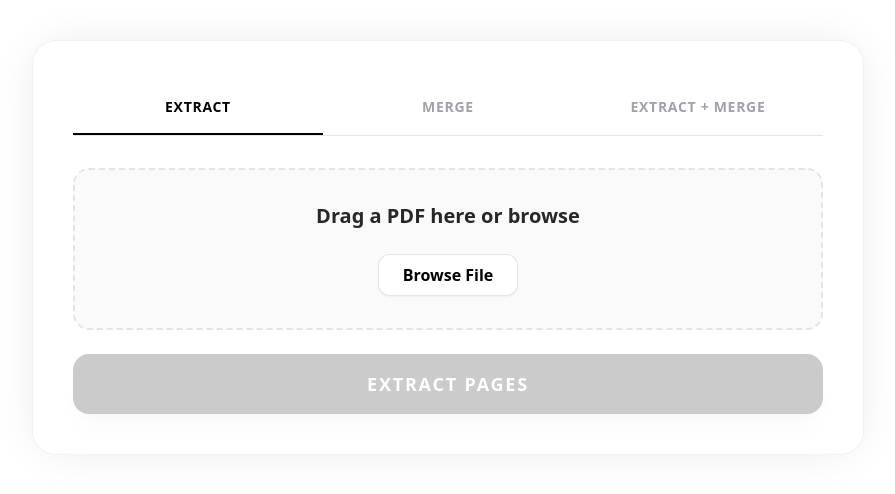
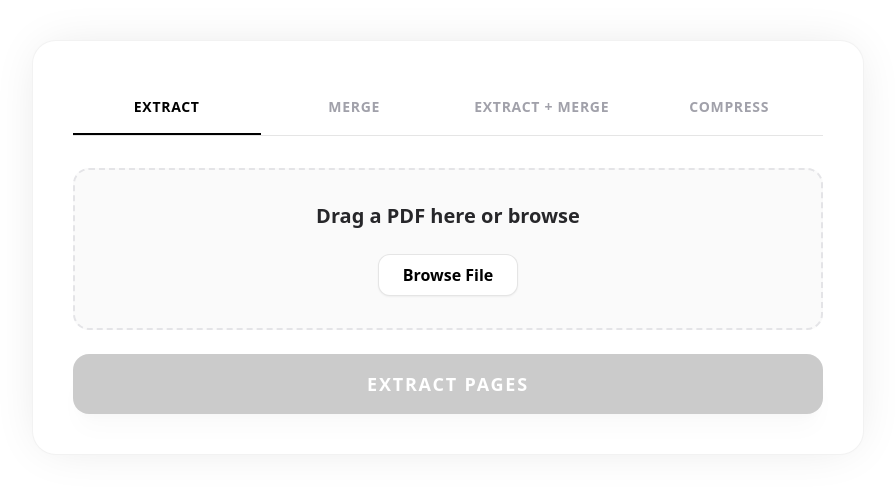
Before and after one commit to debayan91/Books, a Flask app: page / in a window 1280 px wide. Shown: the part 136-630 px from the top of the page, without its empty margins (192-1087 px from the left). Run offline with Flask 3, Linux system fonts and the light colour scheme; parts of the project's set-up code (start-up, migrations or seed data) failed here and were passed over; some libraries are stand-ins or nearby versions.

Commit message:
add feature -> compression

```diff
--- a/pdf_extractor/server.py
+++ b/pdf_extractor/server.py
@@ -3,7 +3,7 @@ import uuid
 import tempfile
 from flask import Flask, render_template, request, send_file, jsonify
 from werkzeug.utils import secure_filename
-from pdf_utils import merge_pdfs, extract_pages, extract_and_merge
+from pdf_utils import merge_pdfs, extract_pages, extract_and_merge, split_pages, compress_pdf
 from pypdf import PdfReader
 
 app = Flask(__name__)
@@ -107,6 +107,7 @@ def extract():
 
     file_id = data['file']
     ranges_str = data.get('ranges', '')
+    mode = data.get('mode', 'extract')
 
     clean_fid = secure_filename(file_id)
     path = os.path.join(app.config['UPLOAD_FOLDER'], clean_fid)
@@ -114,17 +115,60 @@ def extract():
     if not os.path.exists(path):
         return jsonify({'error': f'File {clean_fid} not found on server'}), 404
 
-    extracted_path = os.path.join(tempfile.gettempdir(), f'extracted_{uuid.uuid4().hex}.pdf')
+    if mode == 'split':
+        output_path = os.path.join(tempfile.gettempdir(), f'split_{uuid.uuid4().hex}.zip')
+        try:
+            split_pages(path, ranges_str, output_path)
+        except Exception as e:
+            return jsonify({'error': str(e)}), 500
+
+        return send_file(
+            output_path,
+            as_attachment=True,
+            download_name='split.zip',
+            mimetype='application/zip'
+        )
+    else:
+        extracted_path = os.path.join(tempfile.gettempdir(), f'extracted_{uuid.uuid4().hex}.pdf')
+
+        try:
+            extract_pages(path, ranges_str, extracted_path)
+        except Exception as e:
+            return jsonify({'error': str(e)}), 500
+
+        return send_file(
+            extracted_path,
+            as_attachment=True,
+            download_name='extracted.pdf',
+            mimetype='application/pdf'
+        )
+
+@app.route('/compress', methods=['POST'])
+def compress():
+    data = request.json
+    if not data or 'file' not in data:
+        return jsonify({'error': 'No file specified'}), 400
+
+    file_id = data['file']
+    level = data.get('level', 'medium')
+
+    clean_fid = secure_filename(file_id)
+    path = os.path.join(app.config['UPLOAD_FOLDER'], clean_fid)
+
+    if not os.path.exists(path):
+        return jsonify({'error': f'File {clean_fid} not found on server'}), 404
+
+    output_path = os.path.join(tempfile.gettempdir(), f'compressed_{uuid.uuid4().hex}.pdf')
 
     try:
-        extract_pages(path, ranges_str, extracted_path)
+        compress_pdf(path, output_path, level)
     except Exception as e:
         return jsonify({'error': str(e)}), 500
 
     return send_file(
-        extracted_path,
+        output_path,
         as_attachment=True,
-        download_name='extracted.pdf',
+        download_name='compressed.pdf',
         mimetype='application/pdf'
     )
 
--- a/pdf_extractor/static/script.js
+++ b/pdf_extractor/static/script.js
@@ -1,6 +1,6 @@
 document.addEventListener('DOMContentLoaded', () => {
     // --- Tabs Logic ---
-    const tabs = ['extract', 'merge', 'extract-merge'];
+    const tabs = ['extract', 'merge', 'extract-merge', 'compress'];
     let currentTab = 'extract';
 
     tabs.forEach(tab => {
@@ -109,15 +109,18 @@ document.addEventListener('DOMContentLoaded', () => {
         showStatus('extract', 'Extracting...', 'info');
         btnExtract.disabled = true;
         try {
+            const extractMode = document.querySelector('input[name="extract-mode"]:checked').value;
             const response = await fetch('/extract', {
                 method: 'POST',
                 headers: { 'Content-Type': 'application/json' },
-                body: JSON.stringify({ file: extractFileId, ranges: rangesExtract.value })
+                body: JSON.stringify({ file: extractFileId, ranges: rangesExtract.value, mode: extractMode })
             });
 
             if (response.ok) {
-                triggerDownload(await response.blob(), `Extracted_${filenameExtract.textContent}`);
-                showStatus('extract', 'Extraction complete!', 'success');
+                const ext = extractMode === 'split' ? '.zip' : '.pdf';
+                const filename = extractMode === 'split' ? `Split_${filenameExtract.textContent.replace('.pdf', '')}` + ext : `Extracted_${filenameExtract.textContent}`;
+                triggerDownload(await response.blob(), filename);
+                showStatus('extract', extractMode === 'split' ? 'Split complete!' : 'Extraction complete!', 'success');
             } else {
                 const err = await response.json();
                 showStatus('extract', err.error || 'Extraction failed', 'error');
@@ -129,6 +132,80 @@ document.addEventListener('DOMContentLoaded', () => {
         }
     });
 
+    // --- Tab 4: Compress ---
+    const dropCompress = document.getElementById('drop-zone-compress');
+    const inputCompress = document.getElementById('file-input-compress');
+    const browseCompress = document.getElementById('browse-btn-compress');
+    const btnCompress = document.getElementById('compress-btn');
+    const infoCompress = document.getElementById('compress-file-info');
+    const filenameCompress = document.getElementById('compress-filename');
+    const pagecountCompress = document.getElementById('compress-pagecount');
+    const levelCompress = document.getElementById('compress-level');
+
+    let compressFileId = null;
+
+    browseCompress.addEventListener('click', () => inputCompress.click());
+    dropCompress.addEventListener('click', (e) => { if (e.target !== browseCompress) inputCompress.click(); });
+
+    setupDropZone(dropCompress, inputCompress, async (files) => {
+        if(files.length > 0) handleCompressFile(files[0]);
+    });
+
+    async function handleCompressFile(file) {
+        if (!file.name.toLowerCase().endsWith('.pdf')) {
+            showStatus('compress', 'Please select a PDF file.', 'error');
+            return;
+        }
+        showStatus('compress', 'Uploading...', 'info');
+        btnCompress.disabled = true;
+        try {
+            const data = await uploadFile(file);
+            compressFileId = data.id;
+
+            const infoRes = await fetch('/info', {
+                method: 'POST',
+                headers: { 'Content-Type': 'application/json' },
+                body: JSON.stringify({ file: compressFileId })
+            });
+            if (infoRes.ok) {
+                const infoData = await infoRes.json();
+                filenameCompress.textContent = file.name;
+                pagecountCompress.textContent = `Total Pages: ${infoData.pages}`;
+                infoCompress.classList.remove('hidden');
+                btnCompress.disabled = false;
+                hideStatus('compress');
+            } else {
+                throw new Error('Could not read PDF info');
+            }
+        } catch (e) {
+            showStatus('compress', e.message, 'error');
+        }
+    }
+
+    btnCompress.addEventListener('click', async () => {
+        if (!compressFileId) return;
+        showStatus('compress', 'Compressing...', 'info');
+        btnCompress.disabled = true;
+        try {
+            const response = await fetch('/compress', {
+                method: 'POST',
+                headers: { 'Content-Type': 'application/json' },
+                body: JSON.stringify({ file: compressFileId, level: levelCompress.value })
+            });
+
+            if (response.ok) {
+                triggerDownload(await response.blob(), `Compressed_${filenameCompress.textContent}`);
+                showStatus('compress', 'Compression complete!', 'success');
+            } else {
+                const err = await response.json();
+                showStatus('compress', err.error || 'Compression failed', 'error');
+            }
+        } catch (e) {
+            showStatus('compress', 'Error compressing PDF', 'error');
+        } finally {
+            btnCompress.disabled = false;
+        }
+    });
 
     // --- Generic Multi-File Logic (Merge & Extract+Merge) ---
     function setupMultiFile(tabSuffix, templateId) {
--- a/pdf_extractor/templates/index.html
+++ b/pdf_extractor/templates/index.html
@@ -25,6 +25,7 @@
                 <button id="tab-btn-extract" class="tab-btn flex-1 py-4 px-1 text-center font-bold text-sm uppercase tracking-wider border-b-2 text-black border-black focus:outline-none transition-colors">Extract</button>
                 <button id="tab-btn-merge" class="tab-btn flex-1 py-4 px-1 text-center font-bold text-sm uppercase tracking-wider border-b-2 text-zinc-400 border-transparent hover:text-black focus:outline-none transition-colors">Merge</button>
                 <button id="tab-btn-extract-merge" class="tab-btn flex-1 py-4 px-1 text-center font-bold text-sm uppercase tracking-wider border-b-2 text-zinc-400 border-transparent hover:text-black focus:outline-none transition-colors">Extract + Merge</button>
+                <button id="tab-btn-compress" class="tab-btn flex-1 py-4 px-1 text-center font-bold text-sm uppercase tracking-wider border-b-2 text-zinc-400 border-transparent hover:text-black focus:outline-none transition-colors">Compress</button>
             </div>
 
             <!-- Tab 1: Extract -->
@@ -42,7 +43,19 @@
                     <p class="text-sm text-zinc-500 mb-4" id="extract-pagecount">Total Pages: ...</p>
 
                     <label class="block text-sm font-bold text-black mb-2 uppercase tracking-wide">Page Ranges</label>
-                    <input type="text" id="extract-ranges" placeholder="e.g. 1-5,8,10-12" class="w-full border border-black/20 p-3 rounded-xl focus:outline-none focus:ring-2 focus:ring-black">
+                    <input type="text" id="extract-ranges" placeholder="e.g. 1-5,8,10-12" class="w-full border border-black/20 p-3 rounded-xl focus:outline-none focus:ring-2 focus:ring-black mb-4">
+
+                    <label class="block text-sm font-bold text-black mb-2 uppercase tracking-wide">Mode</label>
+                    <div class="flex gap-4 mb-2">
+                        <label class="flex items-center gap-2 cursor-pointer">
+                            <input type="radio" name="extract-mode" value="extract" checked class="w-4 h-4 text-black focus:ring-black border-black/20">
+                            <span class="text-sm font-medium">Extract (single PDF)</span>
+                        </label>
+                        <label class="flex items-center gap-2 cursor-pointer">
+                            <input type="radio" name="extract-mode" value="split" class="w-4 h-4 text-black focus:ring-black border-black/20">
+                            <span class="text-sm font-medium">Split (multiple PDFs)</span>
+                        </label>
+                    </div>
                 </div>
 
                 <div id="status-extract" class="mt-6 text-center font-bold hidden rounded-xl px-5 py-3 w-full border border-black text-sm uppercase tracking-tight"></div>
@@ -102,6 +115,33 @@
                 <button id="em-btn" class="mt-6 w-full bg-black text-white px-8 py-4 rounded-2xl shadow-xl hover:bg-zinc-800 font-black text-lg uppercase tracking-widest disabled:opacity-20 disabled:cursor-not-allowed transition-all" disabled>Extract & Merge</button>
             </div>
 
+            <!-- Tab 4: Compress -->
+            <div id="tab-compress" class="tab-content hidden">
+                <section>
+                    <div id="drop-zone-compress" class="border-2 border-dashed border-zinc-200 bg-zinc-50 rounded-2xl p-8 text-center transition-all duration-200 cursor-pointer flex flex-col items-center justify-center hover:bg-black hover:border-black group">
+                        <p class="text-xl text-zinc-800 font-semibold mb-2 group-hover:text-white">Drag a PDF here or browse</p>
+                        <input type="file" id="file-input-compress" accept=".pdf" class="hidden">
+                        <button id="browse-btn-compress" class="mt-4 bg-white border text-black border-black/10 px-6 py-2 rounded-xl shadow-sm hover:bg-black hover:text-white font-bold transition-all">Browse File</button>
+                    </div>
+                </section>
+
+                <div id="compress-file-info" class="hidden mt-6 bg-zinc-50 border border-zinc-200 p-6 rounded-2xl">
+                    <p class="font-bold text-black" id="compress-filename">filename.pdf</p>
+                    <p class="text-sm text-zinc-500 mb-4" id="compress-pagecount">Total Pages: ...</p>
+
+                    <label class="block text-sm font-bold text-black mb-2 uppercase tracking-wide">Compression Level</label>
+                    <select id="compress-level" class="w-full border border-black/20 p-3 rounded-xl focus:outline-none focus:ring-2 focus:ring-black">
+                        <option value="low">Low Quality (/screen) - Best space saving</option>
+                        <option value="medium" selected>Medium Quality (/ebook)</option>
+                        <option value="high">High Quality (/printer)</option>
+                    </select>
+                </div>
+
+                <div id="status-compress" class="mt-6 text-center font-bold hidden rounded-xl px-5 py-3 w-full border border-black text-sm uppercase tracking-tight"></div>
+
+                <button id="compress-btn" class="mt-6 w-full bg-black text-white px-8 py-4 rounded-2xl shadow-xl hover:bg-zinc-800 font-black text-lg uppercase tracking-widest disabled:opacity-20 disabled:cursor-not-allowed transition-all" disabled>Compress PDF</button>
+            </div>
+
         </main>
     </div>
 
```
Also changed, not shown: pdf_extractor/pdf_utils.py (+55 -0 lines).
